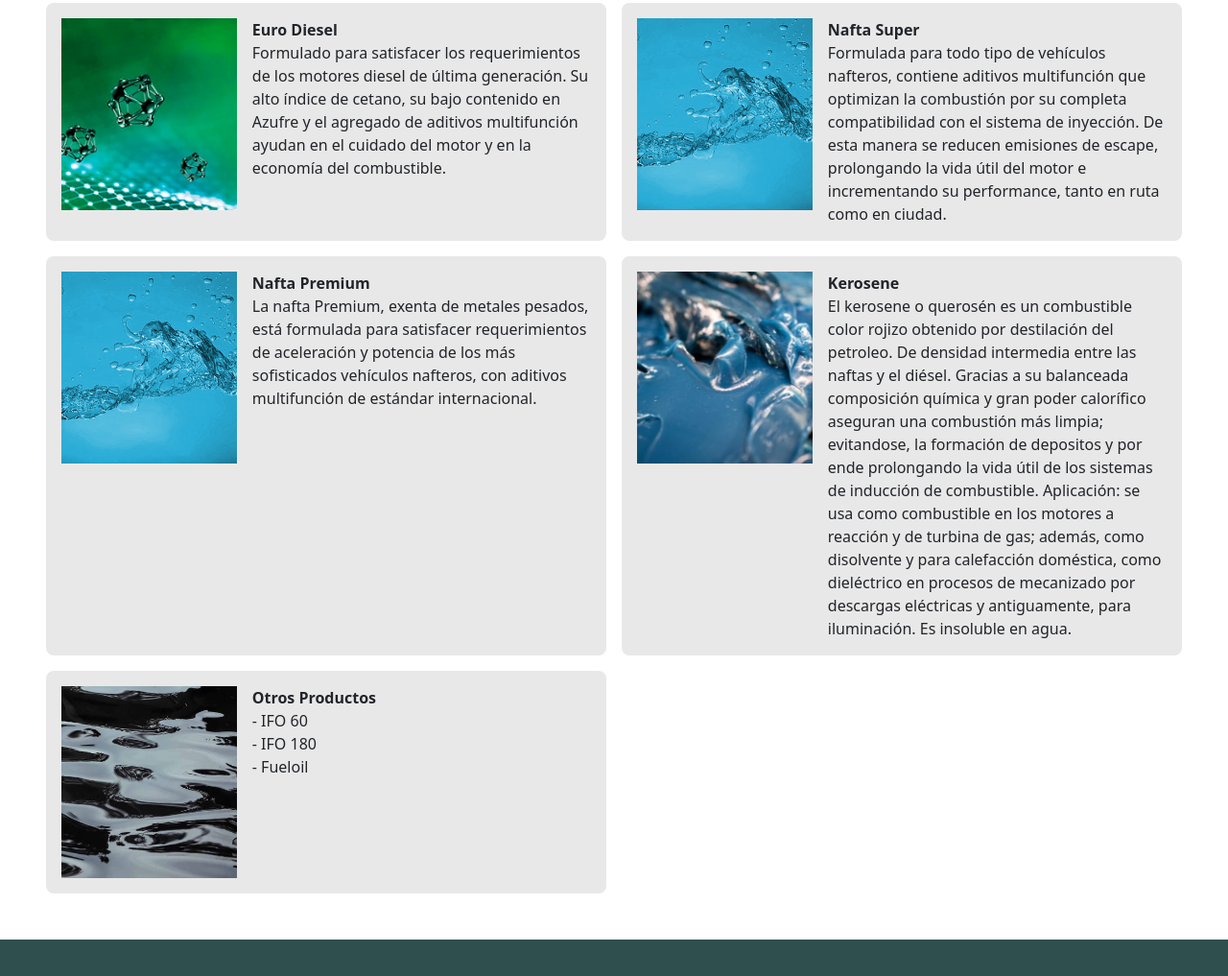
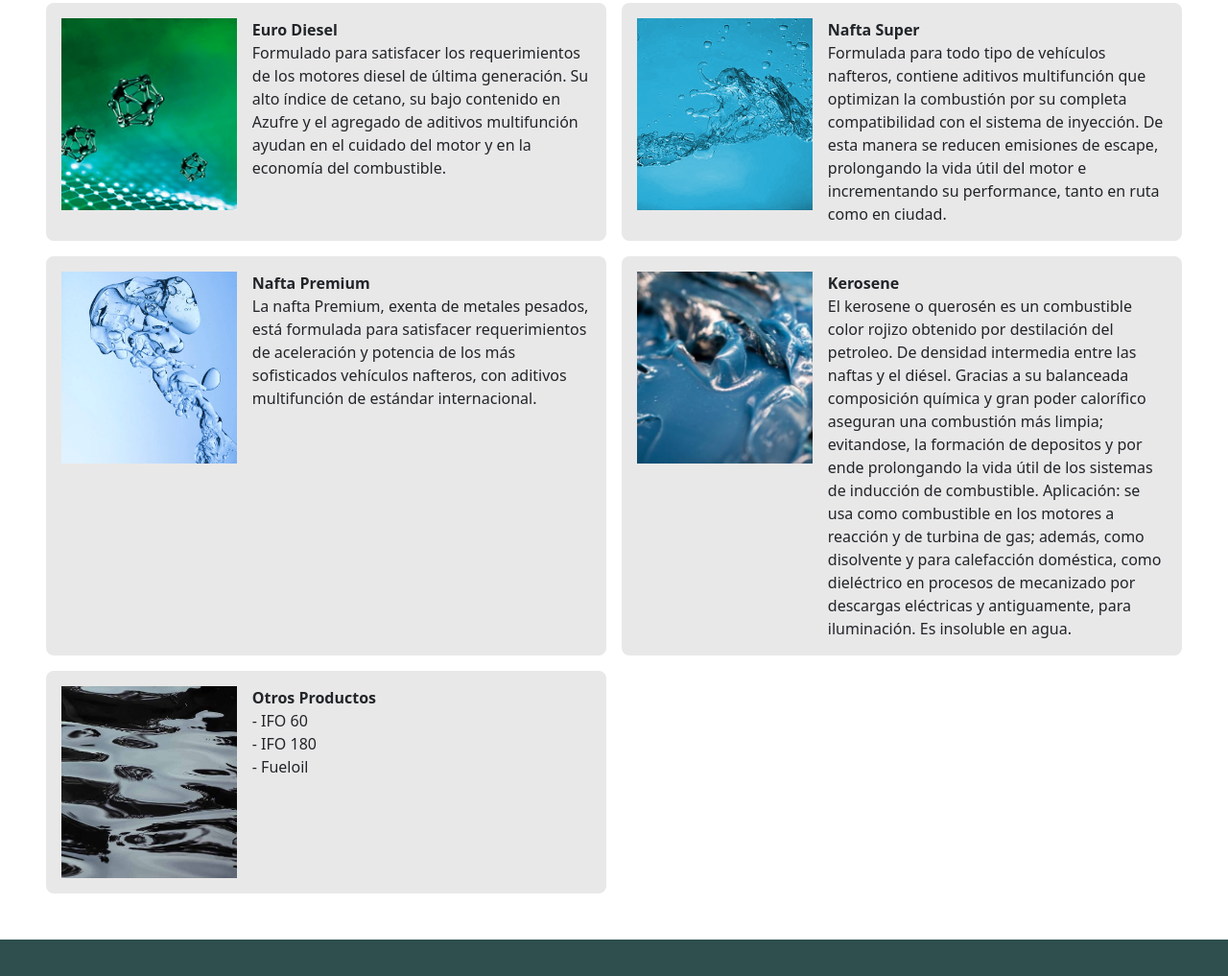
Before and after one commit to agustinbajo11/bajo_combustibles, a website: page pages/productos.html in a window 1280 px wide. Shown: the part 625-1642 px from the top of the page at 96% size. Drawn offline with nearby package versions, Linux system fonts and the light colour scheme.

Commit message:
bajo_combustibles

```diff
--- a/pages/productos.html
+++ b/pages/productos.html
@@ -146,7 +146,9 @@
                 <li>
                   <div class="productContainer">
                     <div class="productImage">
-                      <img src="/assets/img/puma-azul.png" />
+                      <img
+                        src="/assets/img/blue-oil-water-background-grafissimo.jpg"
+                      />
                     </div>
                     <div class="productInfoContainer">
                       <b>Nafta Premium</b>
```
Also changed, not shown: index.html (+1 -1 lines), README.md (added).
